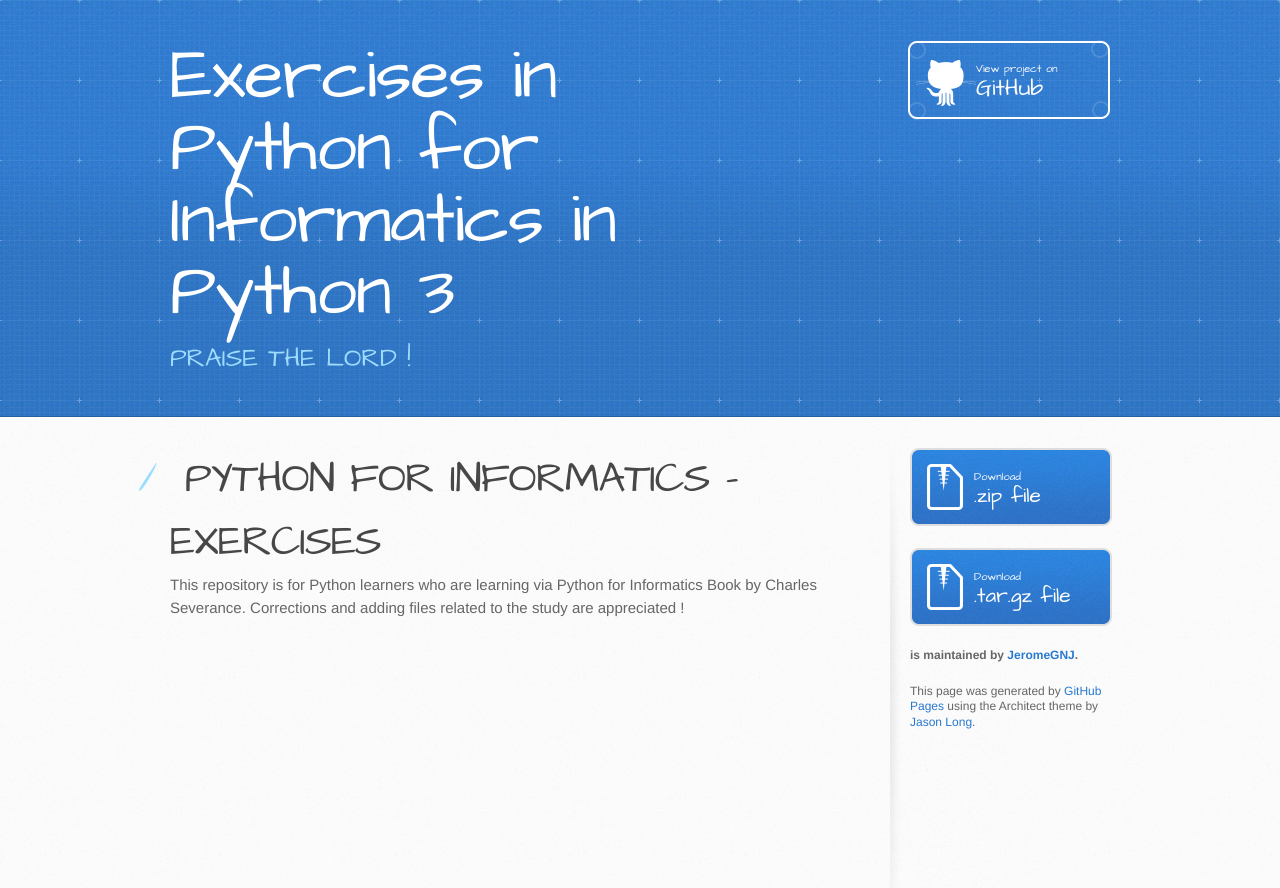
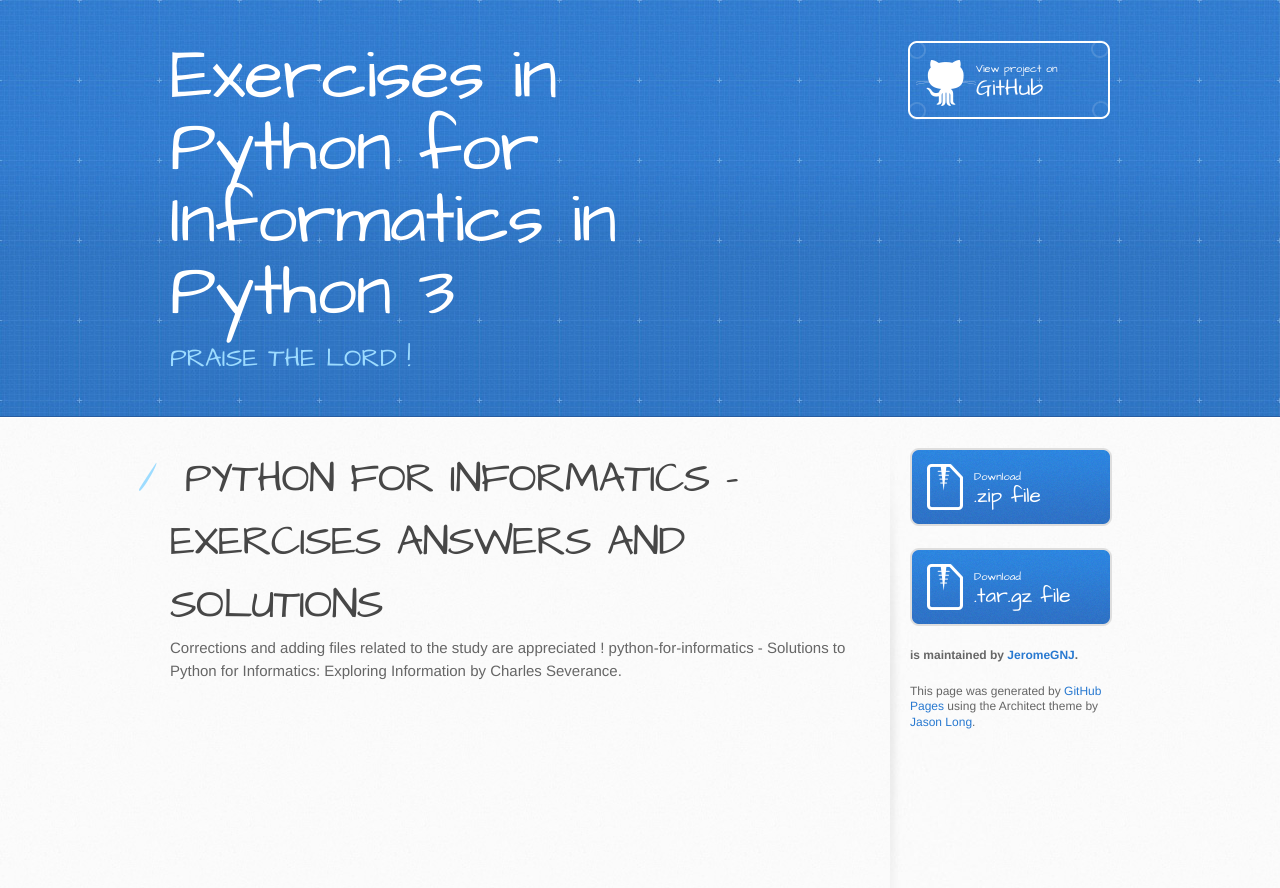
Before and after one commit to JeromeGNJ/Python-for-Informatics-Exercises, a plain HTML site: page index.html in a window 1280 px wide. Drawn offline with Linux system fonts and the light colour scheme.

Commit message:
Create gh-pages branch via GitHub

```diff
--- a/index.html
+++ b/index.html
@@ -29,10 +29,10 @@
       <div class="inner clearfix">
         <section id="main-content">
           <h1>
-<a id="python-for-informatics---exercises" class="anchor" href="#python-for-informatics---exercises" aria-hidden="true"><span class="octicon octicon-link"></span></a>PYTHON FOR INFORMATICS - EXERCISES</h1>
+<a id="python-for-informatics---exercises-answers-and-solutions" class="anchor" href="#python-for-informatics---exercises-answers-and-solutions" aria-hidden="true"><span class="octicon octicon-link"></span></a>PYTHON FOR INFORMATICS - EXERCISES ANSWERS AND SOLUTIONS</h1>
 
-<p>This repository is for Python learners who are learning via Python for Informatics Book by Charles Severance.
-Corrections and adding files related to the study are appreciated !</p>
+<p>Corrections and adding files related to the study are appreciated !
+python-for-informatics - Solutions to Python for Informatics: Exploring Information by Charles Severance.</p>
         </section>
 
         <aside id="sidebar">
--- a/params.json
+++ b/params.json
@@ -1 +1 @@
-{"name":"Exercises in Python for Informatics in Python 3","tagline":"PRAISE THE LORD !","body":"#  PYTHON FOR INFORMATICS - EXERCISES\r\n\r\nThis repository is for Python learners who are learning via Python for Informatics Book by Charles Severance.\r\nCorrections and adding files related to the study are appreciated !\r\n\r\n","google":"","note":"Don't delete this file! It's used internally to help with page regeneration."}
+{"name":"Exercises in Python for Informatics in Python 3","tagline":"PRAISE THE LORD !","body":"#  PYTHON FOR INFORMATICS - EXERCISES ANSWERS AND SOLUTIONS\r\n\r\nCorrections and adding files related to the study are appreciated !\r\npython-for-informatics - Solutions to Python for Informatics: Exploring Information by Charles Severance.\r\n","google":"","note":"Don't delete this file! It's used internally to help with page regeneration."}
```
